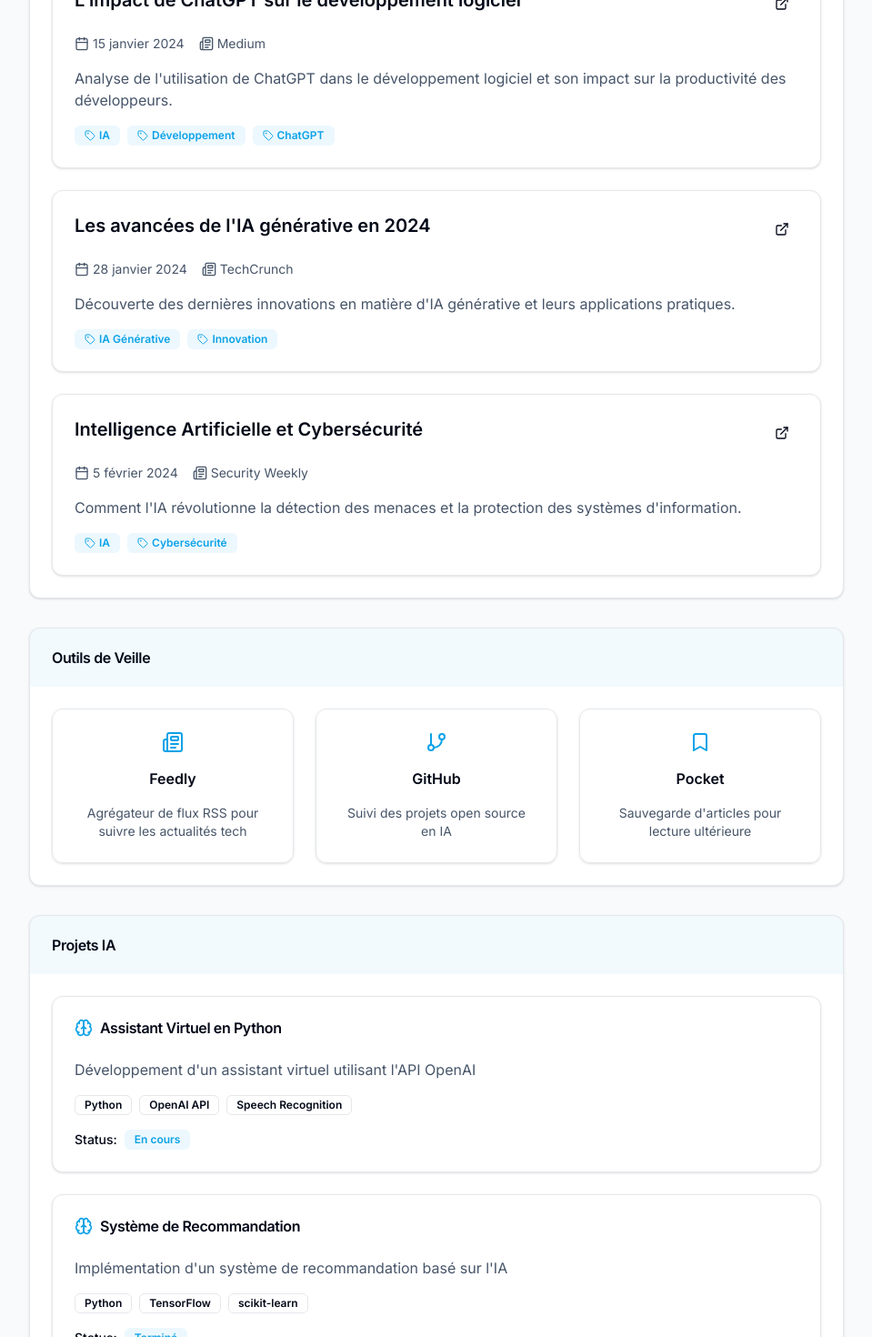
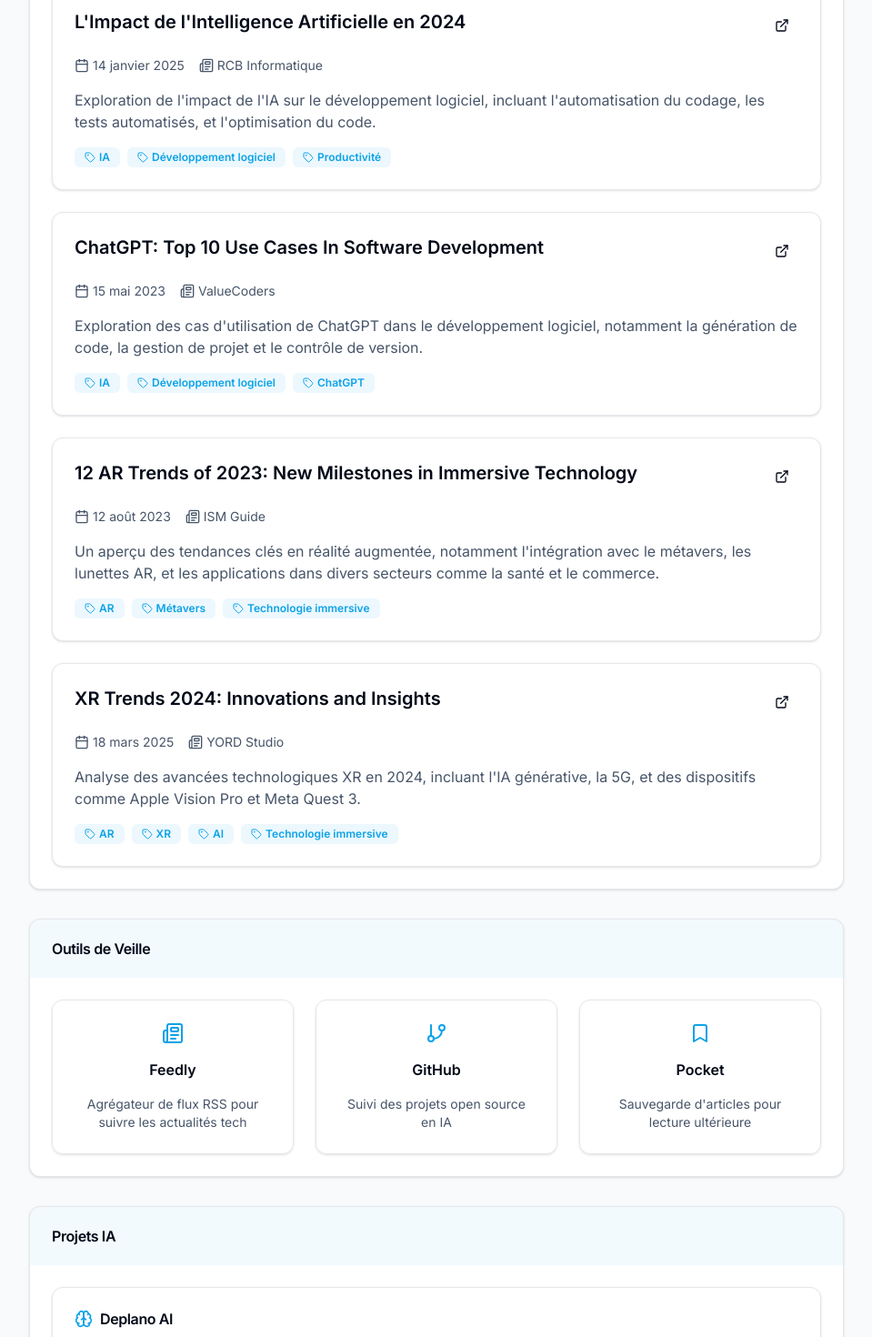
Before and after one commit to DMV242/portofolio_bts, a Next.js app: page /bts-sio/veille in a window 1280 px wide. Shown: the part 340-1810 px from the top of the page at 91% size, without its empty margins (160-1119 px from the left). Built offline with nearby package versions, Linux system fonts and the light colour scheme.

Commit message:
✨ feat: update BTSSIO and Veille pages with new content, improved article summaries, and adjusted import paths for consistency

```diff
--- a/app/bts-sio/veille/page.tsx
+++ b/app/bts-sio/veille/page.tsx
@@ -5,32 +5,44 @@ import { Brain, Newspaper, GitBranch, Bookmark, ExternalLink, Calendar, Tag } fr
 import Link from "next/link"
 
 export default function VeillePage() {
-  const articles = [
+  const articles =
+    [
       {
-      title: "L'impact de ChatGPT sur le développement logiciel",
-      date: "15 janvier 2024",
-      source: "Medium",
-      tags: ["IA", "Développement", "ChatGPT"],
-      summary:
-        "Analyse de l'utilisation de ChatGPT dans le développement logiciel et son impact sur la productivité des développeurs.",
-      link: "#",
+        "title": "L'Impact de l'Intelligence Artificielle en 2024",
+        "date": "14 janvier 2025",
+        "source": "RCB Informatique",
+        "tags": ["IA", "Développement logiciel", "Productivité"],
+        "summary": "Exploration de l'impact de l'IA sur le développement logiciel, incluant l'automatisation du codage, les tests automatisés, et l'optimisation du code.",
+        "link": "https://www.rcb-informatique.fr/limpact-de-lintelligence-artificielle-sur-le-developpement-logiciel-en-2024/"
       },
       {
-      title: "Les avancées de l'IA générative en 2024",
-      date: "28 janvier 2024",
-      source: "TechCrunch",
-      tags: ["IA Générative", "Innovation"],
-      summary: "Découverte des dernières innovations en matière d'IA générative et leurs applications pratiques.",
-      link: "#",
+        "title": "ChatGPT: Top 10 Use Cases In Software Development",
+        "date": "15 mai 2023",
+        "source": "ValueCoders",
+        "tags": ["IA", "Développement logiciel", "ChatGPT"],
+        "summary":
+          "Exploration des cas d'utilisation de ChatGPT dans le développement logiciel, notamment la génération de code, la gestion de projet et le contrôle de version.",
+        "link": "https://www.valuecoders.com/blog/blockchain-ml/chatgpt-use-cases-in-software-development/"
       },
       {
-      title: "Intelligence Artificielle et Cybersécurité",
-      date: "5 février 2024",
-      source: "Security Weekly",
-      tags: ["IA", "Cybersécurité"],
-      summary: "Comment l'IA révolutionne la détection des menaces et la protection des systèmes d'information.",
-      link: "#",
+        "title": "12 AR Trends of 2023: New Milestones in Immersive Technology",
+        "date": "12 août 2023",
+        "source": "ISM Guide",
+        "tags": ["AR", "Métavers", "Technologie immersive"],
+        "summary":
+          "Un aperçu des tendances clés en réalité augmentée, notamment l'intégration avec le métavers, les lunettes AR, et les applications dans divers secteurs comme la santé et le commerce.",
+        "link": "https://ismguide.com/12-ar-trends-of-2023/"
       },
+      {
+        "title": "XR Trends 2024: Innovations and Insights",
+        "date": "18 mars 2025",
+        "source": "YORD Studio",
+        "tags": ["AR", "XR", "AI", "Technologie immersive"],
+        "summary":
+          "Analyse des avancées technologiques XR en 2024, incluant l'IA générative, la 5G, et des dispositifs comme Apple Vision Pro et Meta Quest 3.",
+        "link": "https://yordstudio.com/xr-vr-ar-and-ai-report-of-2024-innovations-and-opportunities-for-businesses/"
+      }
+
   ]
 
   const tools = [
@@ -53,16 +65,10 @@ export default function VeillePage() {
 
   const aiProjects = [
     {
-      title: "Assistant Virtuel en Python",
-      description: "Développement d'un assistant virtuel utilisant l'API OpenAI",
-      technologies: ["Python", "OpenAI API", "Speech Recognition"],
-      status: "En cours",
-    },
-    {
-      title: "Système de Recommandation",
-      description: "Implémentation d'un système de recommandation basé sur l'IA",
-      technologies: ["Python", "TensorFlow", "scikit-learn"],
-      status: "Terminé",
+      title: "Deplano AI",
+      description: "Développement d'un assistant virtuel pour la recherche d'un avocat",
+      technologies: ["Python", "OpenAI API", "NLP"],
+      status: "En Beta",
     },
   ]
 
@@ -73,7 +79,7 @@ export default function VeillePage() {
           <h1 className="text-3xl font-bold mt-8">Veille Technologique</h1>
           <p className="text-slate-600 max-w-2xl mx-auto">
             Suivi régulier des innovations en Intelligence Artificielle et leurs applications dans le développement
-            informatique.
+            informatique et aussi dans le domaine de la réalité virtuelle et augmentée.
           </p>
         </div>
 
```
Also changed, not shown: app/bts-sio/page.tsx (+4 -4 lines). Lines whose indentation alone changed are shown as unchanged.
